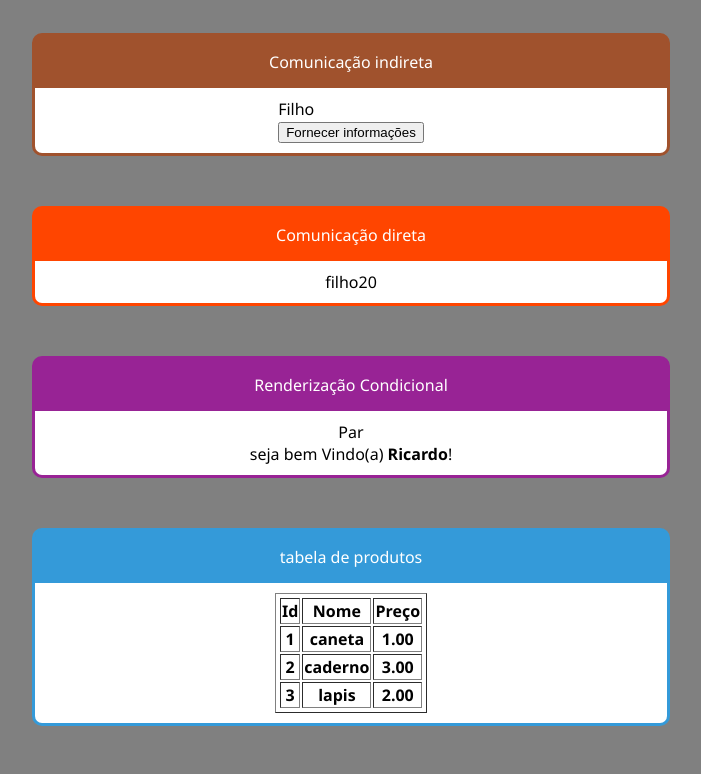
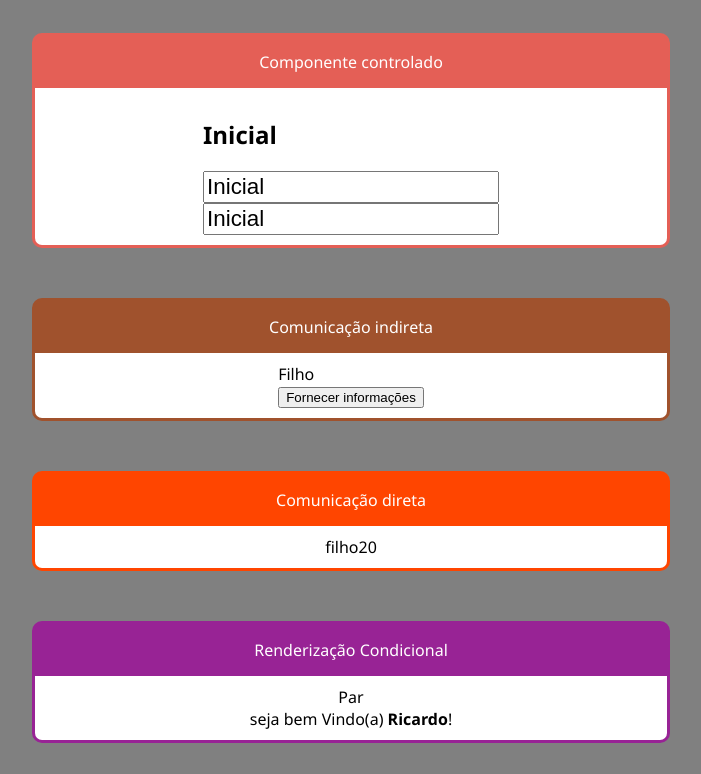
Before and after one commit to RicardoBaltazar/jogos-em-javascript, a React (Create React App) app in the folder my-app/: page / in a window 1280 px wide. Shown: the top 774 px of the page, without its empty margins (289-990 px from the left). Built offline with nearby package versions, Linux system fonts and the light colour scheme.

Commit message:
Componentes controlados

```diff
--- a/my-app/src/app.jsx
+++ b/my-app/src/app.jsx
@@ -2,6 +2,7 @@ import React from 'react'
 
 import Card from "./componentes/layout/Card"
 
+import Input from "./componentes/formulario/Input"
 import IndiretaPai from "./componentes/comunicacao/IndiretaPai"
 import DiretaPai from "./componentes/comunicacao/DiretaPai"
 import UsuarioInfo from "./componentes/condicional/UsuarioInfo"
@@ -19,6 +20,10 @@ export default function App(props) {
         <div id="App">
 
             <div className="cards">
+                <Card titulo="Componente controlado" color="#e45f56">
+                    <Input/>
+                </Card>
+
                 <Card titulo="Comunicação indireta" color="#A0522D">
                     <IndiretaPai/>
                 </Card>
--- /dev/null
+++ b/my-app/src/componentes/formulario/Input.css
@@ -0,0 +1,7 @@
+.input input{
+    font-size: 1.4rem;
+}
+.divForm{
+    display: flex;
+    flex-direction: column;
+}
--- /dev/null
+++ b/my-app/src/componentes/formulario/Input.jsx
@@ -0,0 +1,22 @@
+import './Input.css'
+import React, {useState} from 'react'
+
+export default props => {
+
+    const [valor, setValor] = useState('Inicial')
+
+    function quandoMudar(e){
+        setValor(e.target.value)
+    }
+
+    return (
+        <div className="input">
+            <h2>{valor}</h2>
+            <div className="divForm">
+                <input value={valor} onChange={quandoMudar}/>
+                <input value={valor} readOnly/>
+            </div>
+
+        </div>
+    )
+}
```
